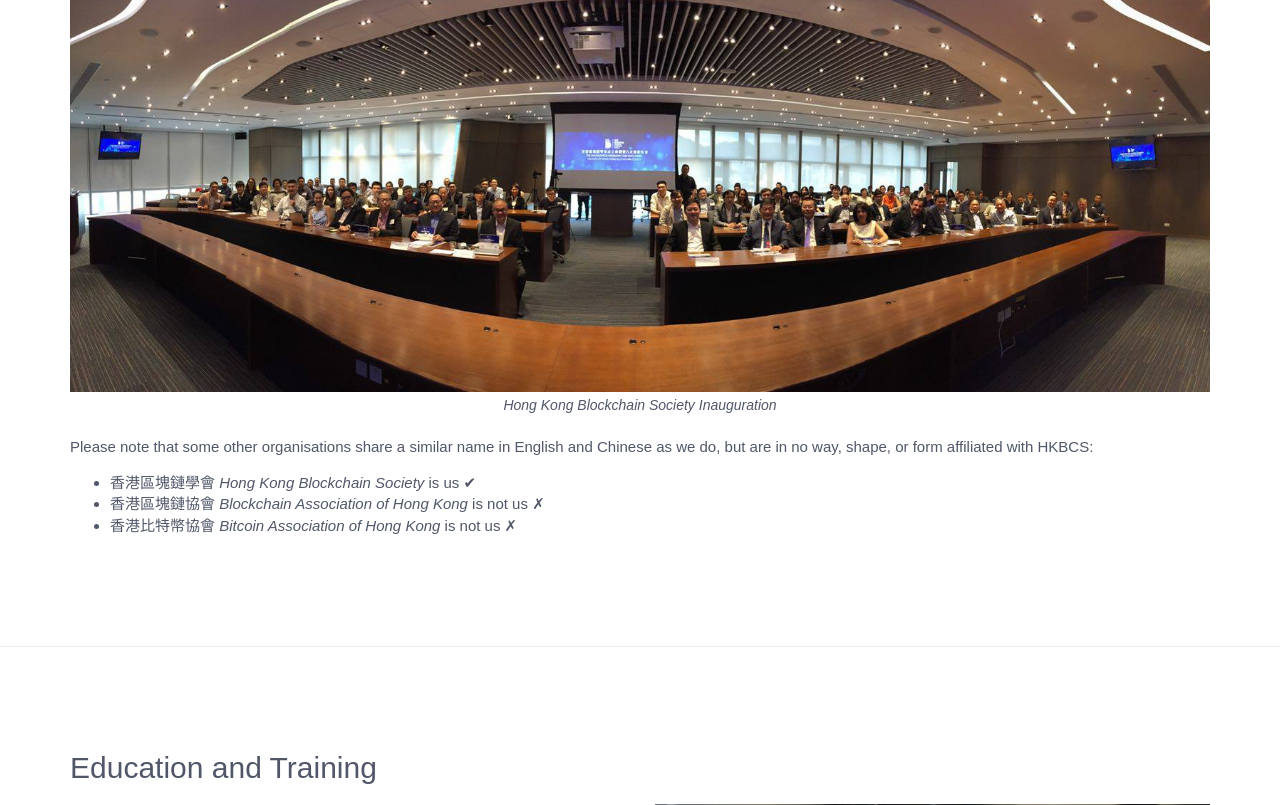
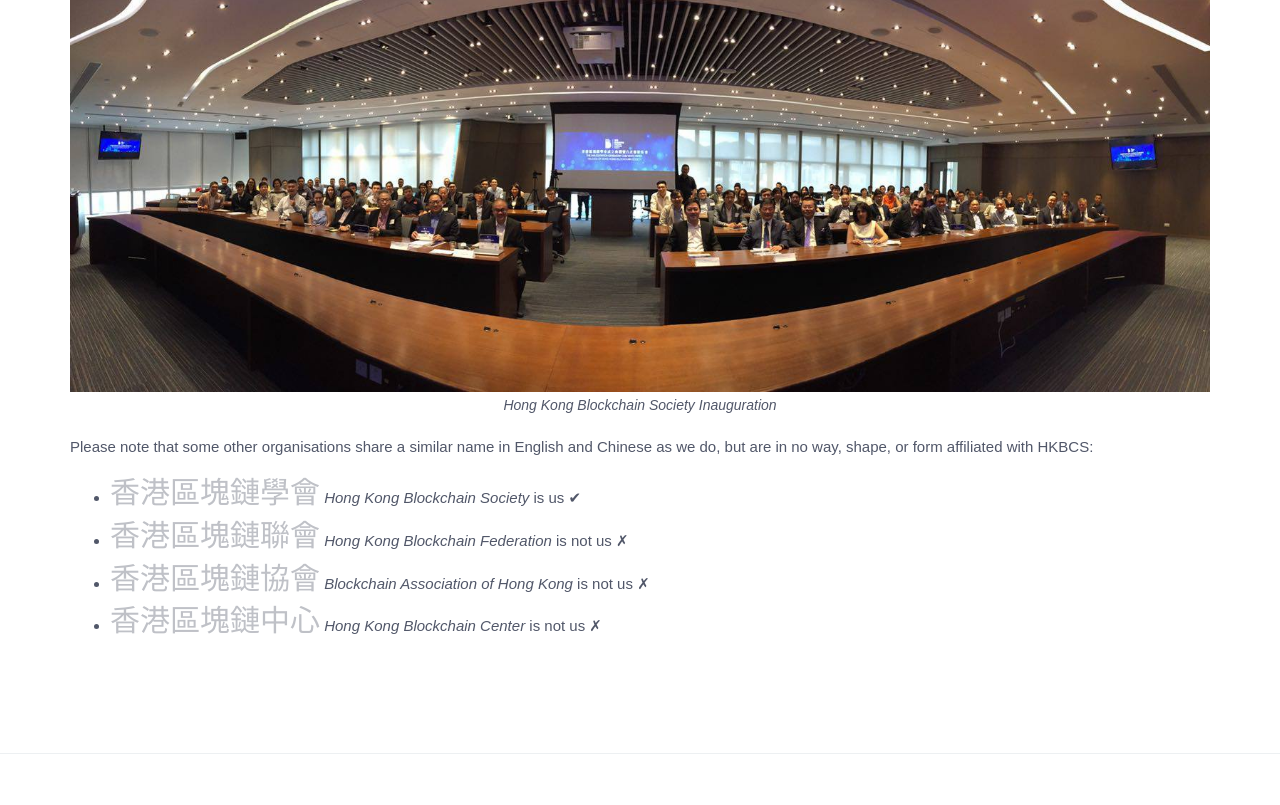
Before and after one commit to hkbcs/hkbcs.github.io, a PHP site: page /about.html in a window 1280 px wide. Shown: the part 692-1497 px from the top of the page. Run offline with PHP 8.4, Linux system fonts and the light colour scheme.

Commit message:
About page update

```diff
--- a/about.html
+++ b/about.html
@@ -108,9 +108,10 @@
                     <p class="caption">Hong Kong Blockchain Society Inauguration</p>
                     <p>Please note that some other organisations share a similar name in English and Chinese as we do, but are in no way, shape, or form affiliated with HKBCS:</p>
                     <ul>
-                        <li>香港區塊鏈學會 <strong><em>Hong Kong Blockchain Society</em></strong> is us &#x2714;</li>
-                        <li>香港區塊鏈協會 <strong><em>Blockchain Association of Hong Kong</em></strong> is not us &#x2717;</li>
-                        <li>香港比特幣協會 <strong><em>Bitcoin Association of Hong Kong</em></strong> is not us &#x2717;</li>
+                        <li><span class="zw">香港區塊鏈學會</span> <strong><em>Hong Kong Blockchain Society</em></strong> is us &#x2714;</li>
+                        <li><span class="zw">香港區塊鏈聯會</span> <strong><em>Hong Kong Blockchain Federation</em></strong> is not us &#x2717;</li>
+                        <li><span class="zw">香港區塊鏈協會</span> <strong><em>Blockchain Association of Hong Kong</em></strong> is not us &#x2717;</li>
+                        <li><span class="zw">香港區塊鏈中心</span> <strong><em>Hong Kong Blockchain Center</em></strong> is not us &#x2717;</li>
                     </ul>
                 </div>
             </div>
--- a/css/layout1.css
+++ b/css/layout1.css
@@ -774,6 +774,7 @@
     }
 
 .caption{margin:4px 0 20px;font-style:italic;font-size:1em;text-align:center}
+.zw{font-size:30px}
 
 /*------------------------------------------------------------------
   	[committee]
```
